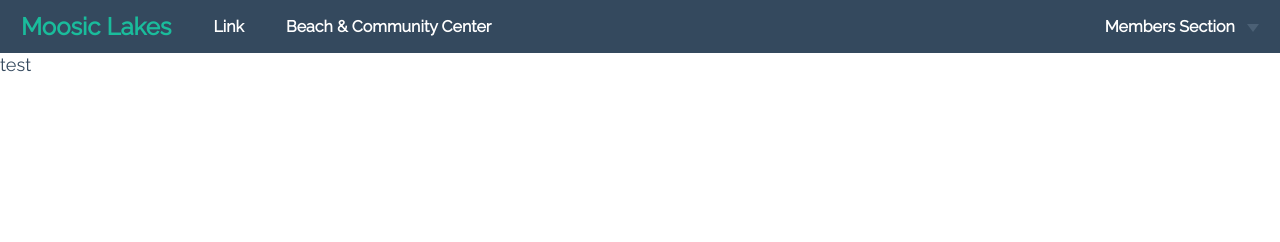
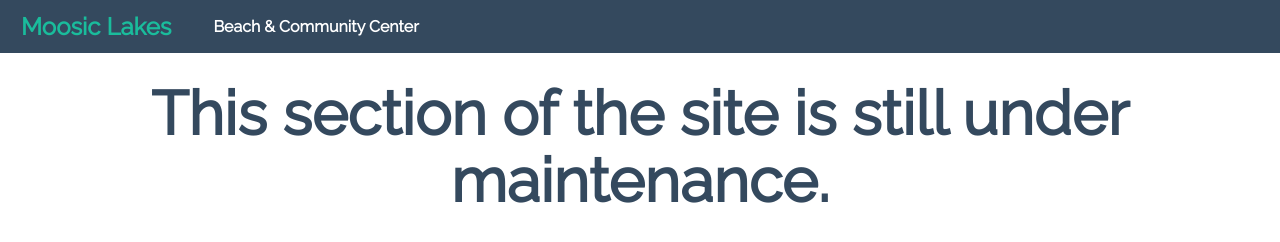
Before and after one commit to MoosicLakes/welcomeSite, a plain HTML site: page members.html in a window 1280 px wide. Drawn offline with nearby package versions, Linux system fonts and the light colour scheme.

Commit message:
fixed pathing

```diff
--- a/members.html
+++ b/members.html
@@ -32,7 +32,6 @@
       <!-- Collect the nav links, forms, and other content for toggling -->
       <div class="collapse navbar-collapse">
         <ul class="nav navbar-nav">
-          <li><a href="index.html#welcome">Link</a></li>
           <li><a href="index.html#beach">Beach & Community Center</a></li>
           <!-- <li class="dropdown">
             <a href="#" class="dropdown-toggle" data-toggle="dropdown" role="button" aria-haspopup="true" aria-expanded="false">Dropdown <span class="caret"></span></a>
@@ -47,7 +46,7 @@
             </ul>
           </li> -->
         </ul>
-        <ul class="nav navbar-nav navbar-right">
+        <!-- <ul class="nav navbar-nav navbar-right">
           <li class="dropdown">
             <a href="#" class="dropdown-toggle" data-toggle="dropdown" role="button" aria-haspopup="true" aria-expanded="false">Members Section <span class="caret"></span></a>
             <ul class="dropdown-menu">
@@ -58,10 +57,10 @@
               <li><a href="#">Separated link</a></li>
             </ul>
           </li>
-        </ul>
+        </ul> -->
       </div><!-- /.navbar-collapse -->
     </div><!-- /.container-fluid -->
   </nav>
-  <section>test</section>
+  <section><h1 class="text-center">This section of the site is still under maintenance.</h1></section>
 </body>
 </html>
```
Also changed, not shown: index.html (+2 -2 lines).
